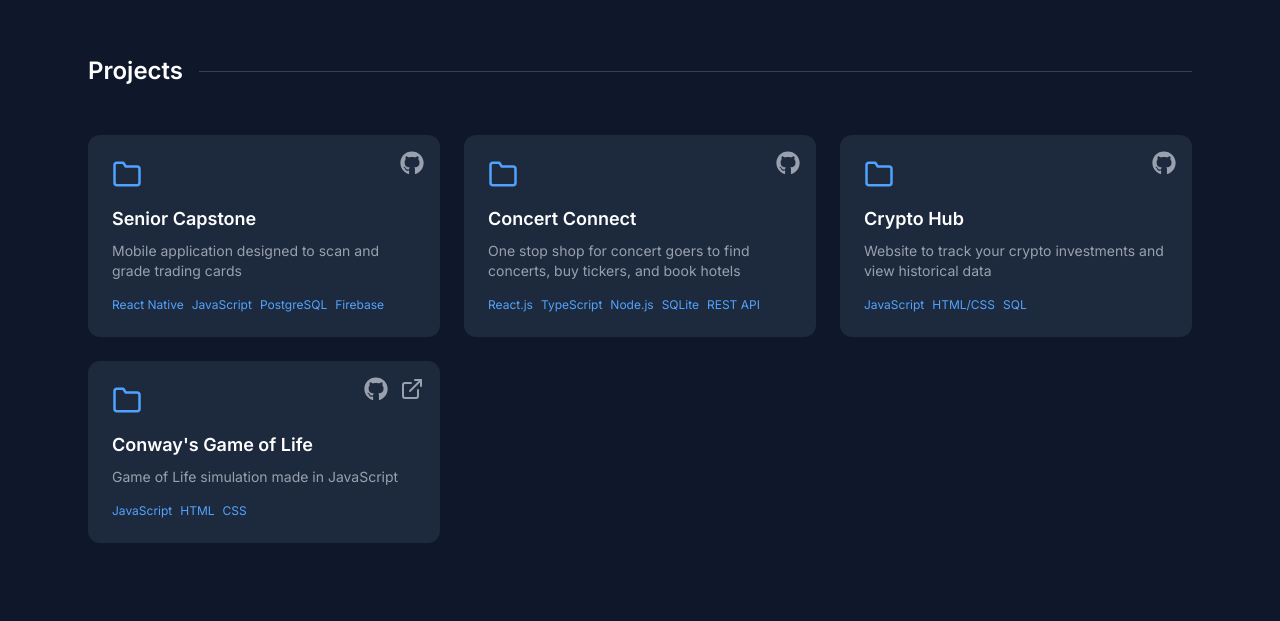
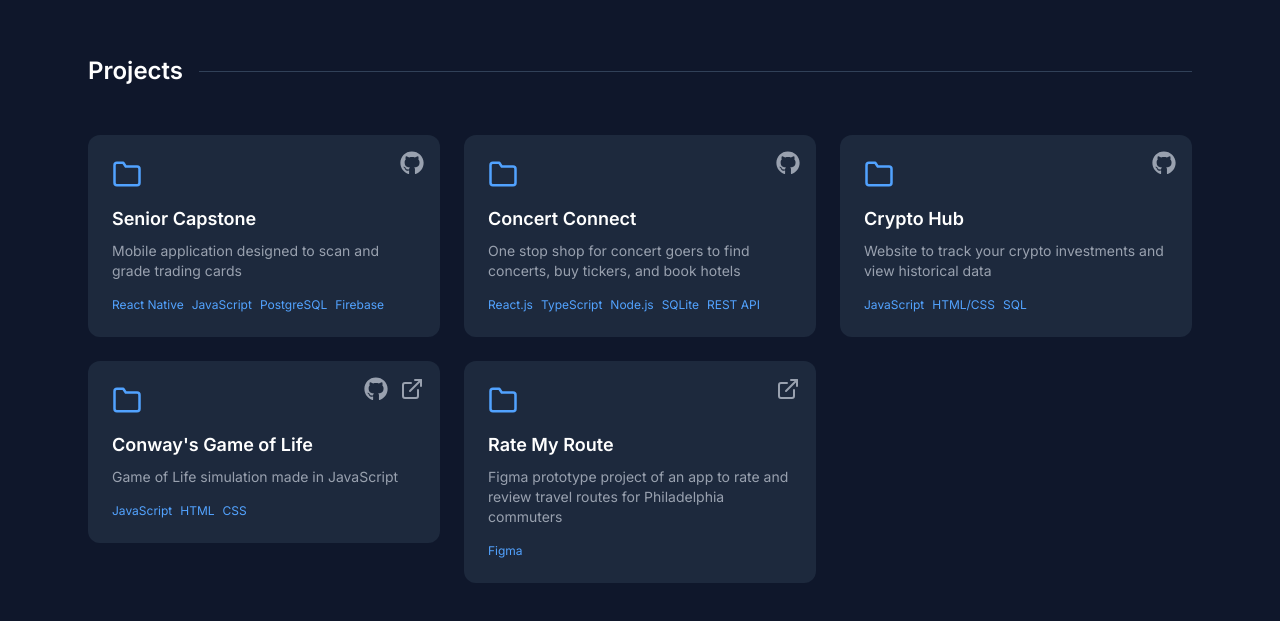
Before and after one commit to wkaiser21/portfolio-site, a React (Vite) app: page / in a window 1280 px wide. Shown: the part 2425-3046 px from the top of the page. Built offline with nearby package versions, Linux system fonts and the light colour scheme.

Commit message:
feat: add rate my route project

```diff
--- a/src/components/Projects.jsx
+++ b/src/components/Projects.jsx
@@ -34,6 +34,14 @@ function Projects() {
       github: "https://github.com/wkaiser21/GameOfLife",
       live: "https://wkaiser21.github.io/GameOfLife/",
     },
+    {
+      title: "Rate My Route",
+      slug: "rate-my-route",
+      description:
+        "Figma prototype project of an app to rate and review travel routes for Philadelphia commuters",
+      tech: ["Figma"],
+      live: "https://www.figma.com/proto/oP85PlOTYUVbfwKaT0GD8U/High-Fidelity-Prototype?node-id=2-2&starting-point-node-id=2%3A2",
+    },
   ];
 
   return (
```
